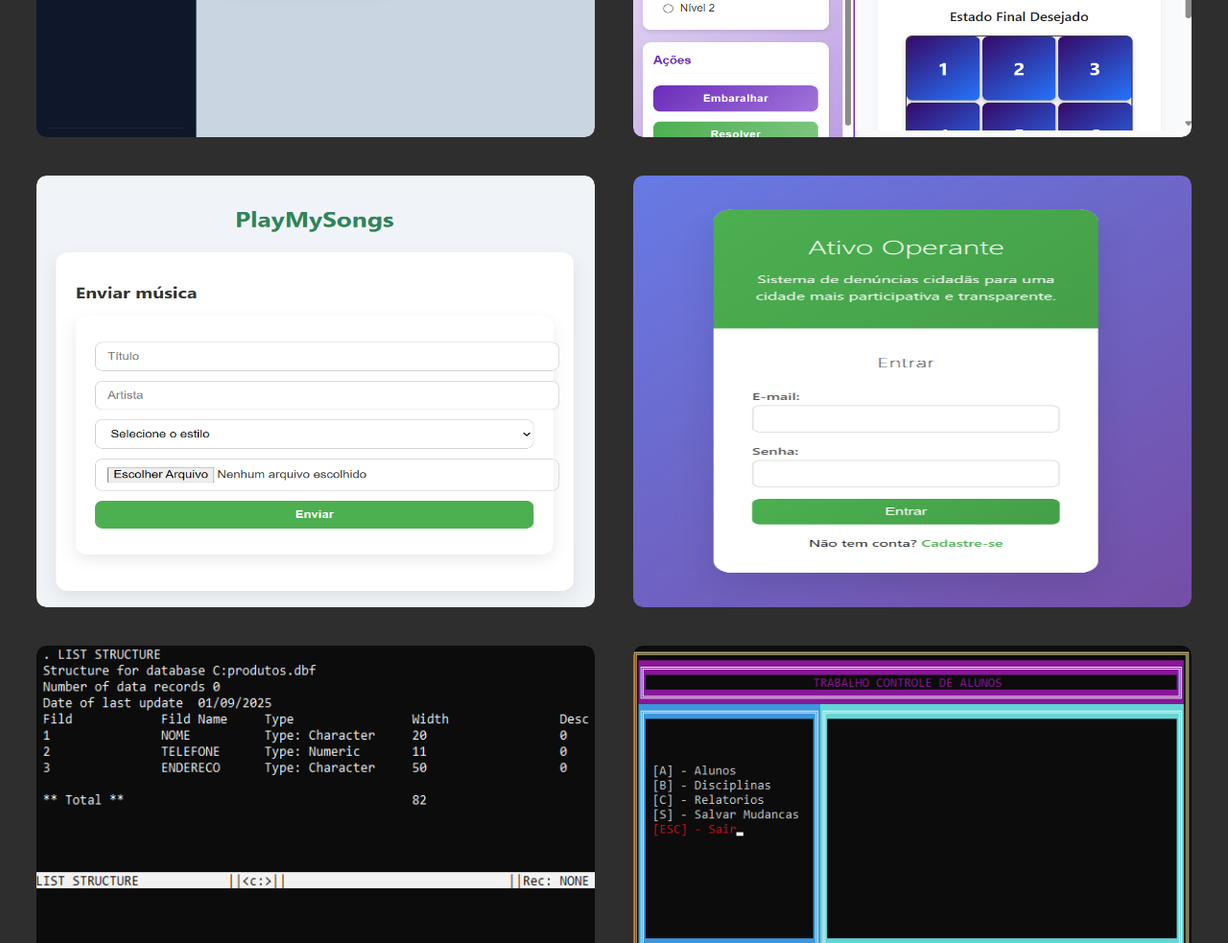
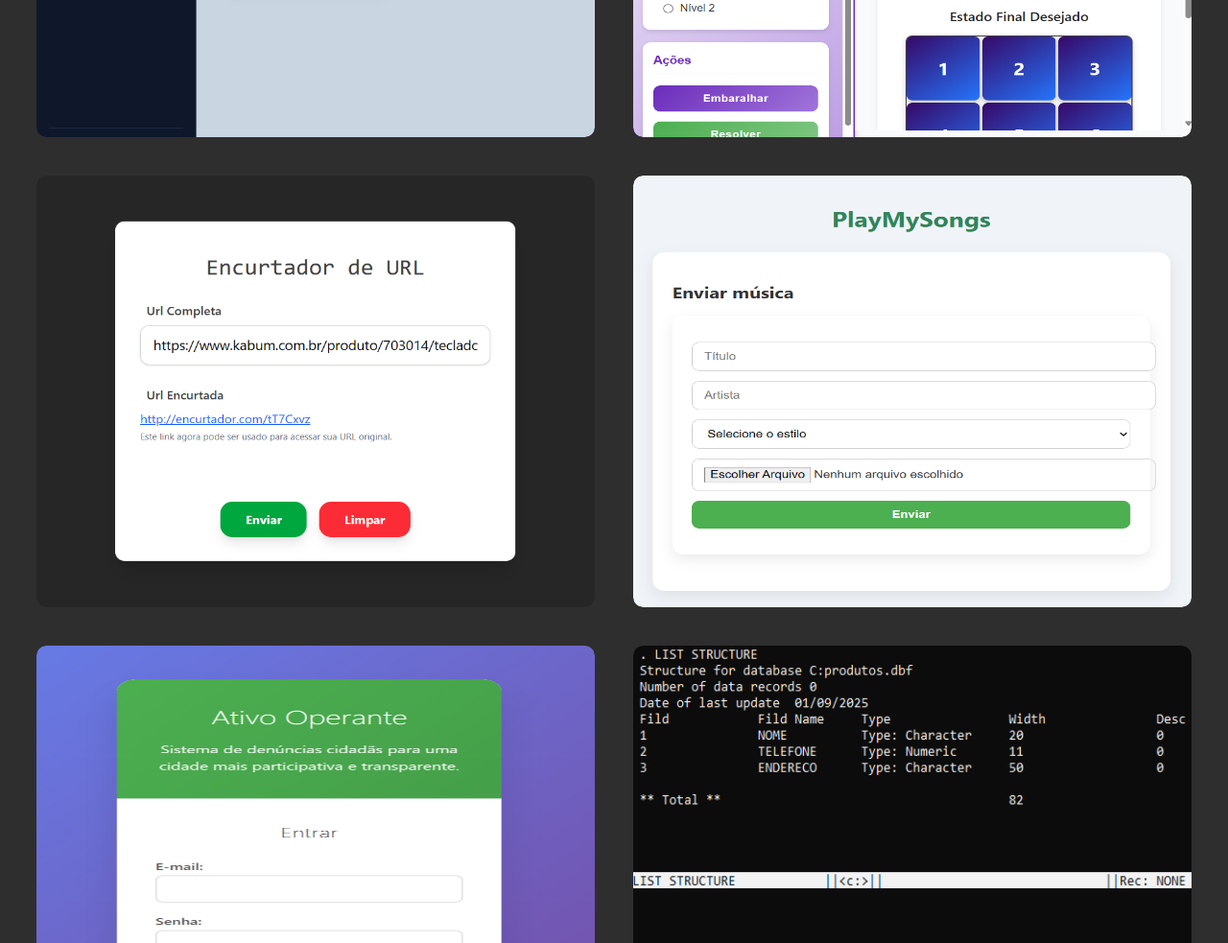
Before and after one commit to GuilhermeHorta22/Portifolio, a plain HTML site: page index.html in a window 1280 px wide. Shown: the part 3288-4271 px from the top of the page at 96% size. Drawn offline with nearby package versions, Linux system fonts and the light colour scheme.

Commit message:
feat: adiciona projeto "Shorten Url" com descrição e imagem

```diff
--- a/index.html
+++ b/index.html
@@ -170,6 +170,20 @@
             </div>
 
             <div class="row">
+                <img src="img/ShortenUrl.png">
+                <div class="layer">
+                    <h5>Shorten Url</h5>
+                    <p>Projeto desenvolvido com React no frontend e TypeScript com Node.js no backend, utilizando
+                        Docker para containerização. A aplicação funciona como um encurtador de URLs, permitindo
+                        transformar links longos em URLs curtas que redirecionam automaticamente para o endereço original.
+                    </p>
+                    <a href="https://github.com/GuilhermeHorta22/shorten-url" target="_blank">
+                        <i class="bx bx-link-external"></i>
+                    </a>
+                </div>
+            </div>
+
+            <div class="row">
                 <img src="img/PlayMySong.png">
                 <div class="layer">
                     <h5>Play My Song</h5>
```
Also changed, not shown: img/ShortenUrl.png (added).
